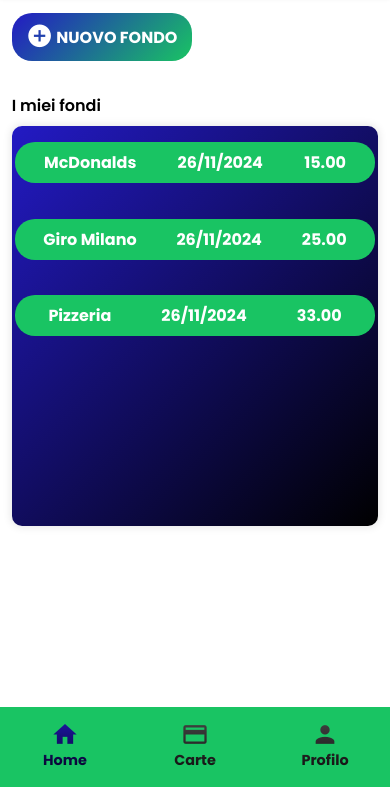
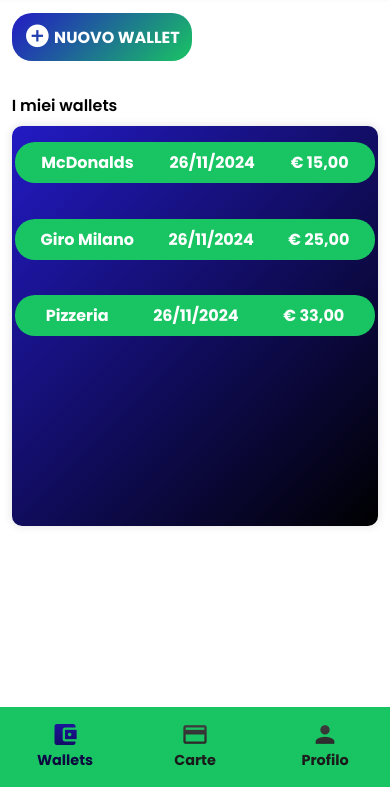
Before and after one commit to pedro-vinicius-alves-diniz/sharepay-2.0, a website: page www/home.html in a window 390 px wide. Shown: the part 57-844 px from the top of the page. Drawn offline with Linux system fonts and the light colour scheme; some packages are replaced by stand-ins of ours.

Commit message:
cambiamento da "Fondo" a "Wallet", cambiamento da "Home" a "Wallets", aggiungimento del simbolo dell'euro sulla lista dei fondi

```diff
--- a/www/home.html
+++ b/www/home.html
@@ -42,32 +42,32 @@
             <div class="block">
                 <a class="btn-creare">
                     <span class="mdi mdi-plus-circle"></span>
-                    NUOVO FONDO
+                    NUOVO WALLET
                 </a>
 
                 <section class="container">
-                    <h1>I miei fondi</h1>
+                    <h1>I miei wallets</h1>
 
                     <ul class="lista" id="list-fonds">
                         <li class="item" id="fond">
                             <a href="#">
                                 <span class="nome">McDonalds</span>
                                 <span class="creato-da">26/11/2024</span>
-                                <span class="valore-fondo">15.00</span>
+                                <span class="valore-fondo">€ 15,00</span>
                             </a>
                         </li>
                         <li class="item" id="fond">
                             <a href="#">
                                 <span class="nome">Giro Milano</span>
                                 <span class="creato-da">26/11/2024</span>
-                                <span class="valore-fondo">25.00</span>
+                                <span class="valore-fondo">€ 25,00</span>
                             </a>
                         </li>
                         <li class="item" id="fond">
                             <a href="#">
                                 <span class="nome">Pizzeria</span>
                                 <span class="creato-da">26/11/2024</span>
-                                <span class="valore-fondo">33.00</span>
+                                <span class="valore-fondo">€ 33,00</span>
                             </a>
                         </li>
                     </ul>
@@ -80,8 +80,8 @@
     <div class="toolbar toolbar-bottom">
         <div class="toolbar-inner">
             <a href="home.html" class="tab-link link active">
-                <i class="mdi mdi-home"></i>
-                <span id="Home">Home</span>
+                <i class="mdi mdi-wallet"></i>
+                <span id="Home">Wallets</span>
             </a>
             <a href="carte.html" class="tab-link link">
                 <i class="mdi mdi-credit-card-outline"></i>
```
Also changed, not shown: www/carte.html (+2 -2 lines), www/profile.html (+2 -2 lines).
